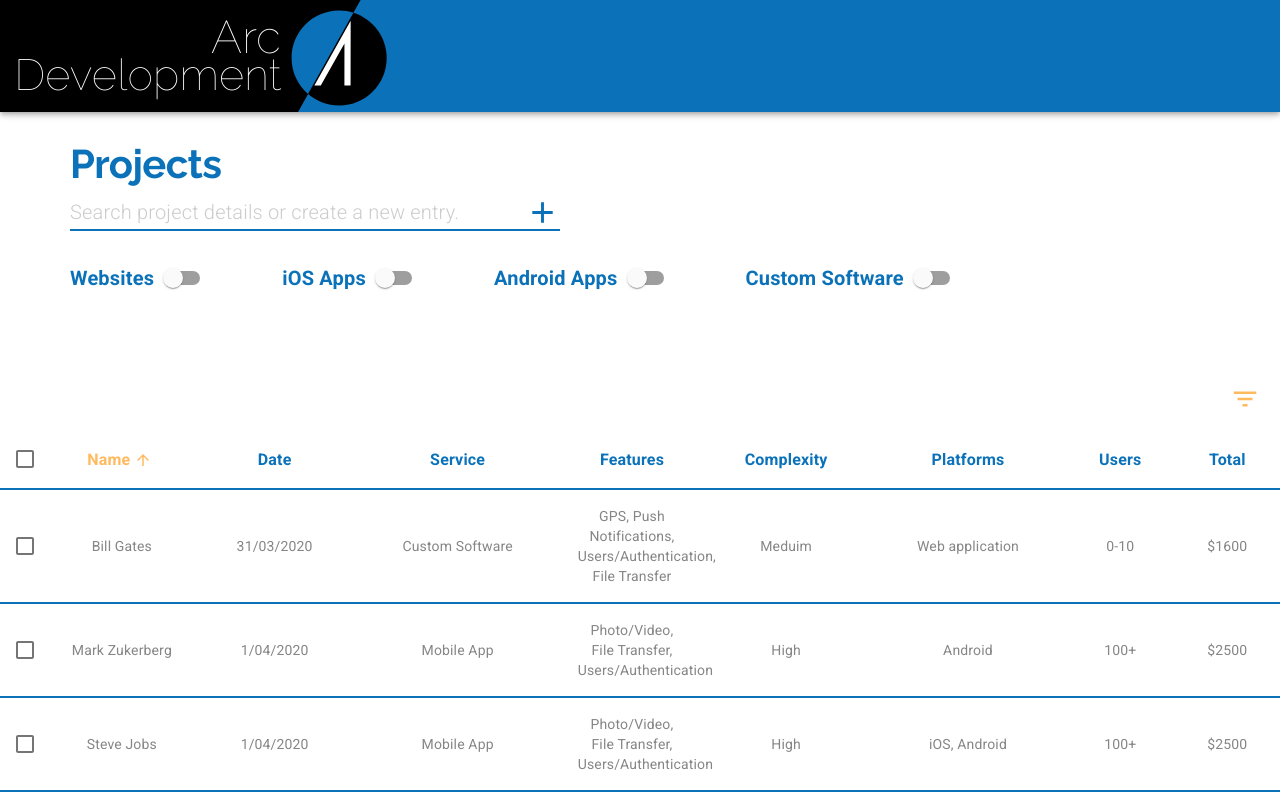
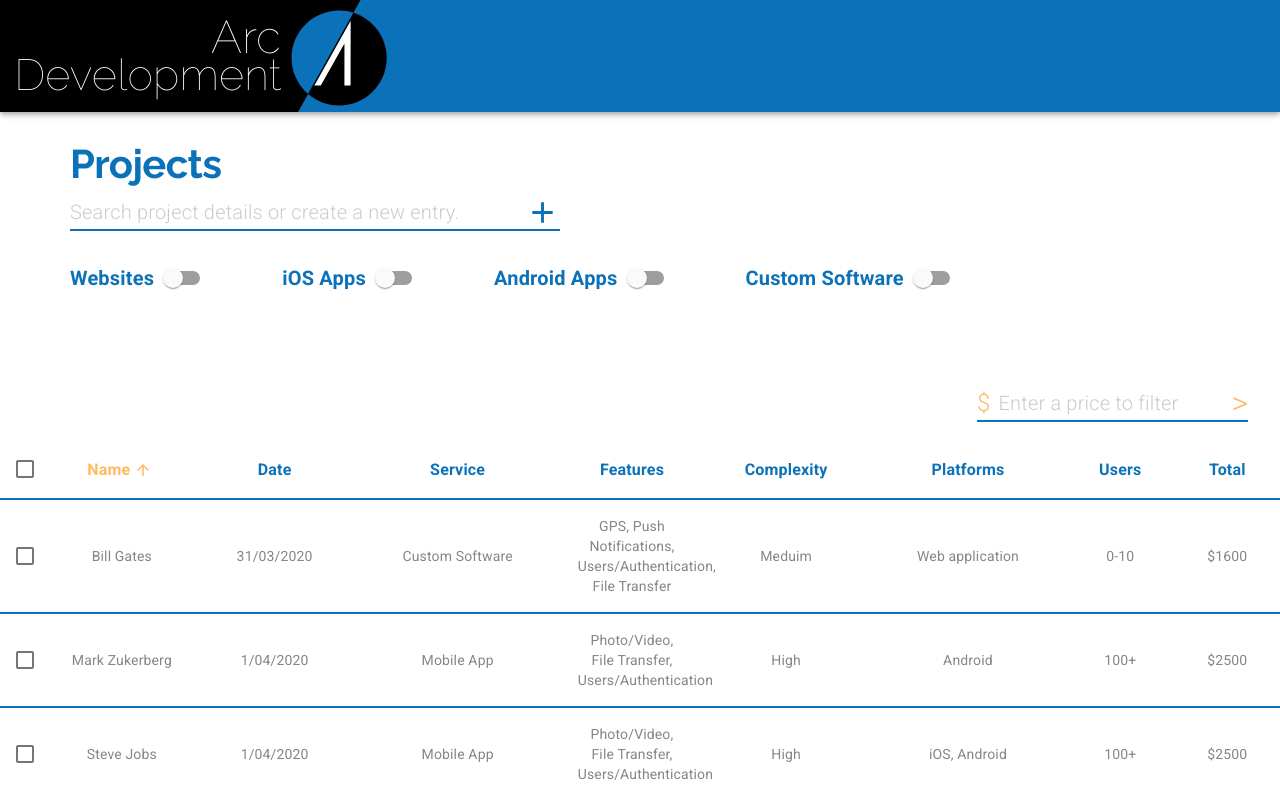
Before and after one commit to sudeen/project-management-nextjs, a Next.js app: page / in a window 1280 px wide. Both pictures are taken after a click on the button 1245 px from the left and 398 px from the top of the page. Shown: the top 800 px of the page. Built offline with nearby package versions, Linux system fonts and the light colour scheme.

Commit message:
filtering by range of price using operators

```diff
--- a/src/ui/EnhancedTable.js
+++ b/src/ui/EnhancedTable.js
@@ -16,12 +16,14 @@ import Paper from "@material-ui/core/Paper";
 import Checkbox from "@material-ui/core/Checkbox";
 import IconButton from "@material-ui/core/IconButton";
 import Tooltip from "@material-ui/core/Tooltip";
-import FormControlLabel from "@material-ui/core/FormControlLabel";
-import Switch from "@material-ui/core/Switch";
 import DeleteIcon from "@material-ui/icons/Delete";
 import FilterListIcon from "@material-ui/icons/FilterList";
 import Snackbar from "@material-ui/core/Snackbar";
 import Button from "@material-ui/core/Button";
+import Menu from "@material-ui/core/Menu";
+import MenuItem from "@material-ui/core/MenuItem";
+import TextField from "@material-ui/core/TextField";
+import InputAdornment from "@material-ui/core/InputAdornment";
 
 function descendingComparator(a, b, orderBy) {
   if (b[orderBy] < a[orderBy]) {
@@ -142,17 +144,47 @@ const useToolbarStyles = makeStyles(theme => ({
   title: {
     flex: "1 1 100%",
   },
+  menu: {
+    "&:hover": {
+      backgroundColor: "#fff",
+    },
+    "&.Mui-focusVisible": {
+      backgroundColor: "#fff",
+    },
+  },
+  totalFilter: {
+    fontSize: "2rem",
+    color: theme.palette.common.orange,
+  },
+  dollarSign: {
+    fontSize: "1.5rem",
+    color: theme.palette.common.orange,
+  },
 }));
 
 const EnhancedTableToolbar = props => {
   const classes = useToolbarStyles();
   const { numSelected } = props;
+  const [filterPrice, setFilterPrice] = React.useState("");
+  const [totalFilter, setTotalFilter] = React.useState(">");
+  const [anchorEl, setAnchorEl] = React.useState(null);
+  const [openMenu, setOpenMenu] = React.useState(false);
   const [undo, setUndo] = React.useState([]);
   const [alert, setAlert] = React.useState({
     open: false,
     color: "#FF3232",
     message: "Row Deleted!",
   });
+
+  const handleClick = e => {
+    setAnchorEl(e.currentTarget);
+    setOpenMenu(true);
+  };
+
+  const handleClose = e => {
+    setAnchorEl(null);
+    setOpenMenu(false);
+  };
 
   // Delete function
   const onDelete = () => {
@@ -176,6 +208,45 @@ const EnhancedTableToolbar = props => {
     // Merging the deleted content overriding any of the values if they already exists.
     Array.prototype.push.apply(newRows, ...redo);
     props.setRows(newRows);
+  };
+
+  //   Handle total filter
+  const handleTotalFilter = event => {
+    setFilterPrice(event.target.value);
+
+    if (event.target.value !== "") {
+      const newRows = [...props.rows];
+      newRows.map(row =>
+        eval(
+          `${row.total.slice(1, row.total.length)}  ${
+            totalFilter === "=" ? "===" : totalFilter
+          } ${event.target.value} `
+        )
+          ? (row.search = true)
+          : (row.search = false)
+      );
+      props.setRows(newRows);
+    } else {
+      const newRows = [...props.rows];
+      newRows.map(row => (row.search = true));
+      props.setRows(newRows);
+    }
+  };
+
+  const filterChange = operator => {
+    if (filterPrice !== "") {
+      const newRows = [...props.rows];
+      newRows.map(row =>
+        eval(
+          `${row.total.slice(1, row.total.length)} ${
+            operator === "=" ? "===" : operator
+          }  ${filterPrice}`
+        )
+          ? (row.search = true)
+          : (row.search = false)
+      );
+      props.setRows(newRows);
+    }
   };
 
   return (
@@ -207,13 +278,13 @@ const EnhancedTableToolbar = props => {
       {numSelected > 0 ? (
         <Tooltip title="Delete">
           <IconButton aria-label="delete" onClick={onDelete}>
-            <DeleteIcon />
+            <DeleteIcon style={{ fontSize: 30 }} color="primary" />
           </IconButton>
         </Tooltip>
       ) : (
         <Tooltip title="Filter list">
-          <IconButton aria-label="filter list">
-            <FilterListIcon style={{ fontSize: 30 }} color="secondary" />
+          <IconButton aria-label="filter list" onClick={handleClick}>
+            <FilterListIcon style={{ fontSize: 50 }} />
           </IconButton>
         </Tooltip>
       )}
@@ -236,6 +307,55 @@ const EnhancedTableToolbar = props => {
           </Button>
         }
       />
+      <Menu
+        id="simple-menu"
+        anchorEl={anchorEl}
+        open={openMenu}
+        onClose={handleClose}
+        elevation={0}
+        style={{ zIndex: 1302 }}
+        keepMounted
+      >
+        <MenuItem classes={{ root: classes.menu }}>
+          <TextField
+            value={filterPrice}
+            onChange={handleTotalFilter}
+            placeholder="Enter a price to filter"
+            InputProps={{
+              type: "number",
+              startAdornment: (
+                <InputAdornment position="start">
+                  <span className={classes.dollarSign}>$</span>
+                </InputAdornment>
+              ),
+              endAdornment: (
+                <InputAdornment
+                  onClick={() => {
+                    setTotalFilter(
+                      totalFilter === ">"
+                        ? "<"
+                        : totalFilter === "<"
+                        ? "="
+                        : ">"
+                    );
+                    filterChange(
+                      totalFilter === ">"
+                        ? "<"
+                        : totalFilter === "<"
+                        ? "="
+                        : ">"
+                    );
+                  }}
+                  position="end"
+                  style={{ cursor: "pointer" }}
+                >
+                  <span className={classes.totalFilter}>{totalFilter}</span>
+                </InputAdornment>
+              ),
+            }}
+          />
+        </MenuItem>
+      </Menu>
     </Toolbar>
   );
 };
```
